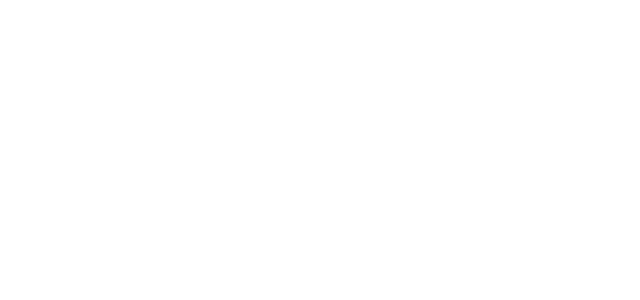
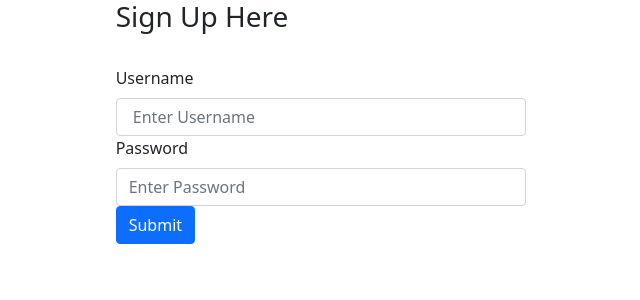
Before and after one commit to dwaffle/simple-messageboard, a React (Create React App) app in the folder client/: page /signup in a window 1280 px wide. Before the commit this address had no page. Shown: the top 300 px of the page, without its empty margins (319-959 px from the left). Built offline with nearby package versions, Linux system fonts and the light colour scheme.

Commit message:
Added signup form to frontend

```diff
--- a/client/src/App.js
+++ b/client/src/App.js
@@ -4,6 +4,7 @@
 import ShowBoards from './pages/boards'
 import GeneralBoard from './pages/general'
 import SergeantBoard from "./pages/sergeant"
+import SignupPage from "./pages/signup"
 import logo from './logo.svg';
 import './App.css';
 
@@ -12,6 +13,7 @@
   return (
     <BrowserRouter>
       <Routes>
+        <Route path="/signup" element={<SignupPage />} />
         <Route path="/login" element={<LoginPage />} />
         <Route path="/general" element={<GeneralBoard />} />
         <Route path="/sergeant" element={<SergeantBoard />} />
--- a/client/src/api/index.js
+++ b/client/src/api/index.js
@@ -2,10 +2,12 @@
 import user from './users/user'
 import posts from './posts/posts'
 import login from './login/login'
+import signup from './signup/signup'
 
 export default {
     user,
     board,
     posts,
-    login
+    login,
+    signup
 }
--- /dev/null
+++ b/client/src/api/signup/signup.js
@@ -0,0 +1,8 @@
+import axios from 'axios'
+
+export default {
+
+    post: async(body) => {
+        return axios.post(`http://localhost:3001/signup`, body)
+    }
+}
--- /dev/null
+++ b/client/src/components/signupForm.js
@@ -0,0 +1,73 @@
+import { useState } from 'react';
+import { Form, Button, Row, Col } from 'react-bootstrap';
+import {useNavigate} from 'react-router-dom'
+// import { useRecoilState } from 'recoil';
+import api from '../api';
+
+
+export function SignupForm() {
+  const navigate = useNavigate()
+  const [username, setUsername] = useState('')
+  const [password, setPassword] = useState('')
+
+  function handleSignup(e) {
+    e.preventDefault();
+    const signupRequest = { username: username, password: password };
+    api.signup.post(signupRequest).then((res) => {
+      console.log(res)
+    });
+    navigate('/boards')
+  }
+
+  return (
+    <>
+   <div className = "backGround">
+
+  <Row>
+    <Col/>
+      <Col >
+
+        <Form className="Form form-group">
+          <h3 className = "h3Div">Sign Up Here</h3>
+          <br/>
+
+          <Form.Group controlId="formBasicEmail">
+            <Form.Label>Username</Form.Label>
+            <Form.Control
+              type="text"
+              placeholder=" Enter Username"
+              value={username}
+              onChange={(e) => setUsername(e.target.value)}
+            />
+          </Form.Group>
+
+          <Form.Group controlId="formBasicPassword">
+            <Form.Label>Password</Form.Label>
+            <Form.Control
+              type="password"
+              placeholder="Enter Password"
+              value={password}
+              onChange={(e) => setPassword(e.target.value)}
+            />
+          </Form.Group>
+          <Button
+            className="btn btn-primary btn-block"
+            variant="primary"
+            type="submit"
+            onClick={handleSignup}
+          >
+            Submit
+          </Button>
+     </Form>
+
+    </Col>
+
+      <Col/>
+    </Row>
+
+  </div>
+
+
+    </>
+  );
+}
--- a/client/src/pages/sergeant.js
+++ b/client/src/pages/sergeant.js
@@ -3,6 +3,7 @@
 import api from '../api'
 import './style.css'
 import {Button, Row, Col} from 'react-bootstrap'
+import PostingForm from "../components/postForm";
 
 export default function SergeantBoard(){
 
@@ -16,6 +17,12 @@
             console.log(res.data)
 
         })
+    }, [])
+
+    const [hasToken, setToken] = useState('')
+
+    useEffect(() => {
+        setToken(window.localStorage.getItem('token'))
     }, [])
 
 
@@ -38,7 +45,9 @@
                             </>
                             )
                         })}
-
+                <Col>
+                        {hasToken && <PostingForm props={{board: 2}} />}
+              </Col>
 
         </>
     )
--- /dev/null
+++ b/client/src/pages/signup.js
@@ -0,0 +1,12 @@
+import React from "react";
+import { SignupForm } from "../components/signupForm";
+
+export default function SignupPage(){
+
+
+    return(
+        <>
+            <SignupForm />
+        </>
+    )
+}
```
Also changed, not shown: 1 other file (tests, documents, lock files or other folders).
